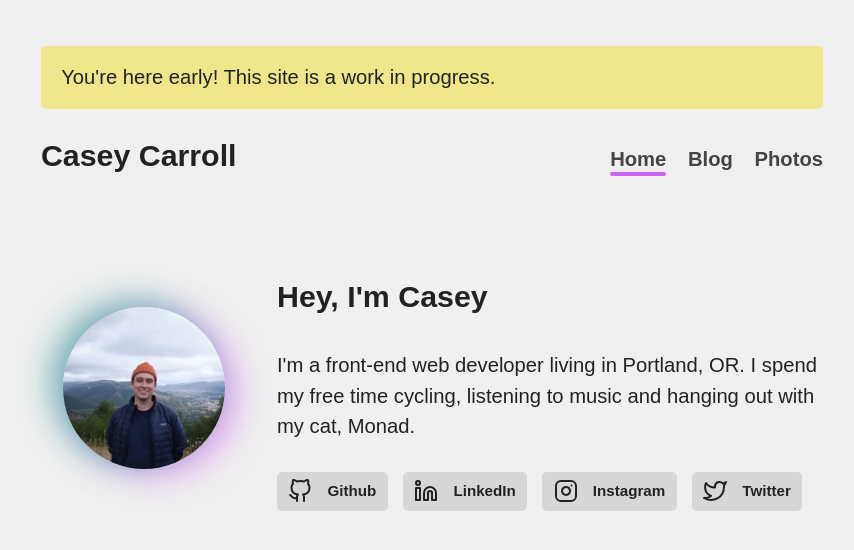
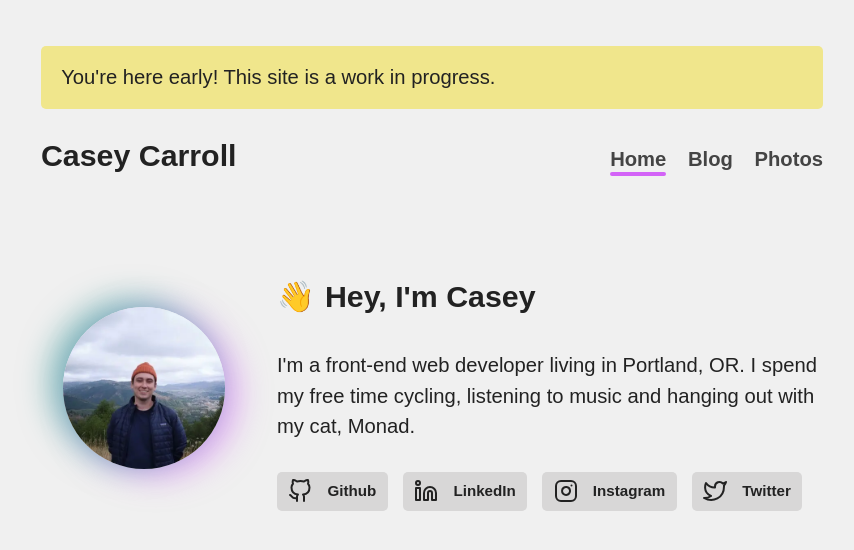
Before and after one commit to caseycarroll/caseycarroll.github.io, a Jekyll site: the page built from index.html, in a window 1280 px wide, cut to the strip 0-652 px from the top of the page. Shown: the top 550 px of the strip, without its empty margins (208-1062 px from the left). Built offline with Jekyll 4.4.1, drawn with Linux system fonts in a browser that asks for light colours.

Commit message:
add waving hand

```diff
--- a/assets/css/main.css
+++ b/assets/css/main.css
@@ -107,6 +107,36 @@ main {
     --s1: 3rem;
 }
 
+.waving-hand {
+    animation-name: wave;
+    animation-duration: 2.5s;
+    animation-iteration-count: infinite;
+    display: inline-block;
+    transform-origin: 75% 75%;
+    margin-inline-end: 0.5rem;
+}
+
+@keyframes wave {
+    0%, 100% {
+        transform: rotate(0deg);
+    }
+    7% {
+        transform: rotate(15deg);
+    }
+    14% {
+        transform: rotate(-5deg);
+    }
+    21% {
+        transform: rotate(15deg);
+    }
+    28% {
+        transform: rotate(0deg);
+    }
+    /* 50% {
+        transform: rotate(30deg);
+    } */
+}
+
 .about-wrapper {
     display: flex;
     flex-direction: column;
--- a/index.html
+++ b/index.html
@@ -14,7 +14,7 @@ link: home
         </picture>
     </div>
     <div class="about-wrapper stack">
-        <h2>Hey, I'm Casey</h2>
+        <h2><span aria-hidden="true" class="waving-hand">👋</span>Hey, I'm Casey</h2>
         <p>
             I'm a front-end web developer living in Portland, OR. I spend my free time cycling, listening to music and hanging out with my cat, Monad.
         </p>
@@ -54,7 +54,7 @@ link: home
     </div>
     <div class="video-wrapper">
         <div class="video-container">
-            <video autoplay muted loop playsinline>
+            <video muted controls>
                 <source src="/assets/videos/bike_clips.mp4" type="video/mp4">
             </video>
 
```
